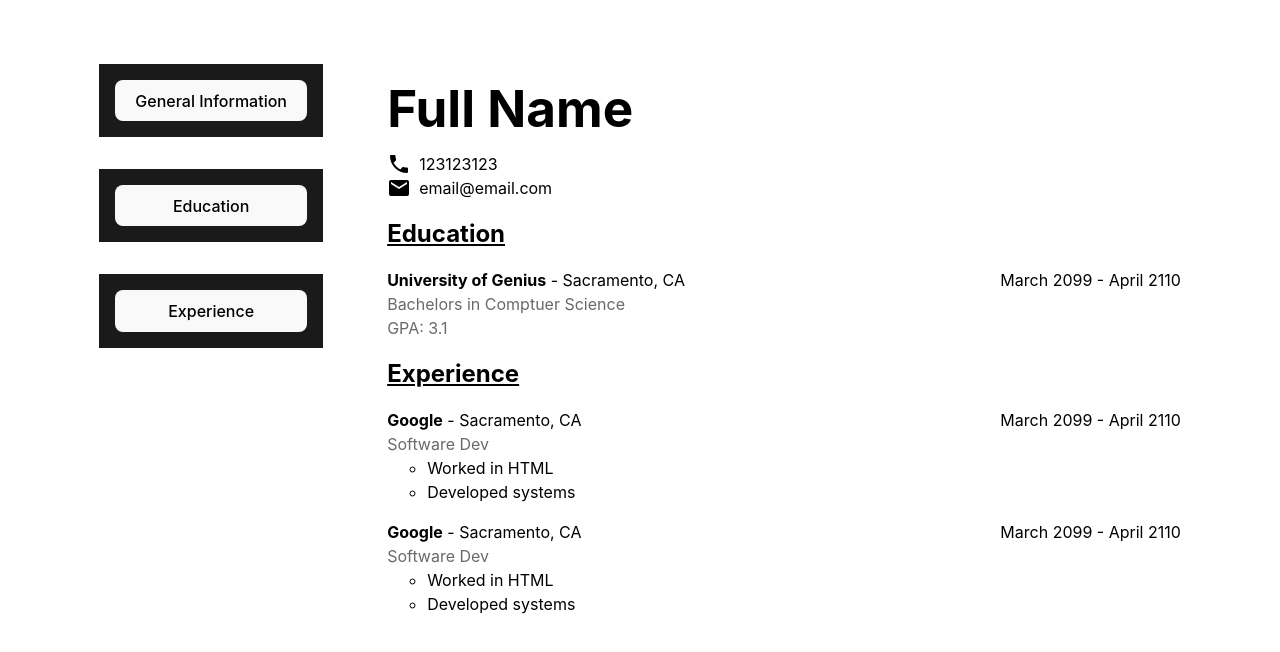
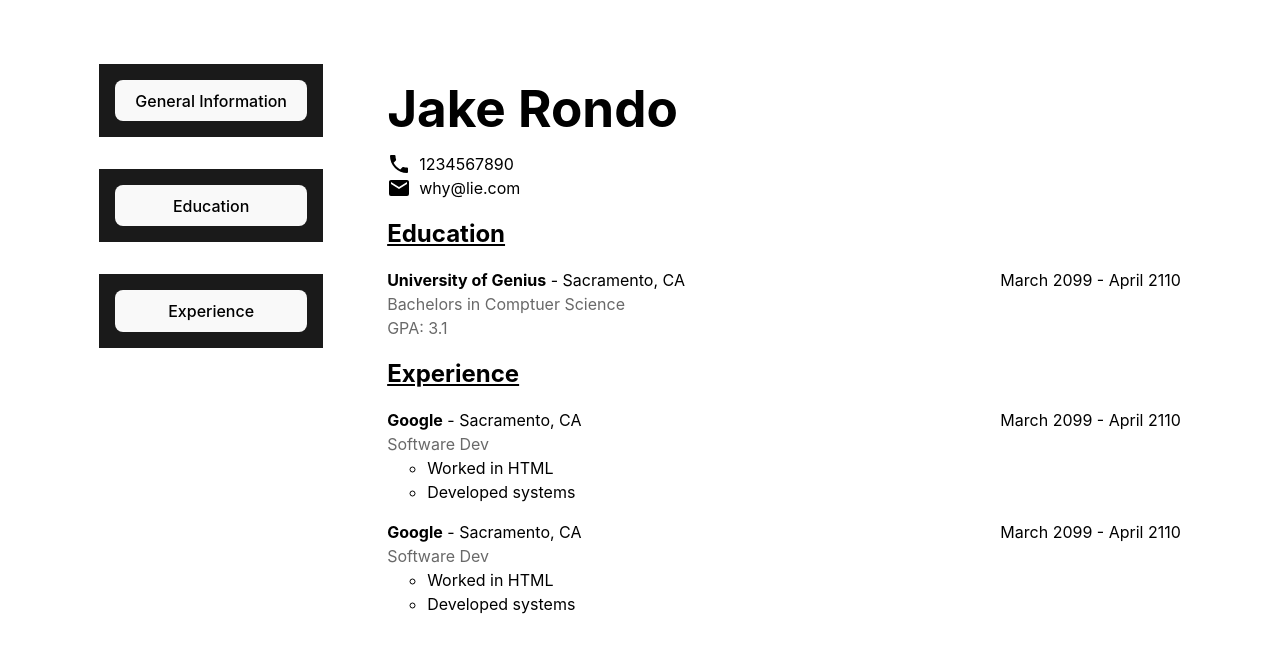
Before and after one commit to AliBa1/cv-app, a React (Vite) app: page / in a window 1280 px wide. Shown: the top 652 px of the page. Built offline with nearby package versions, Linux system fonts and the light colour scheme.

Commit message:
fix general form and cleanup general

```diff
--- a/src/App.jsx
+++ b/src/App.jsx
@@ -7,46 +7,34 @@ import Experience from './components/Experience.jsx'
 import ExperienceForm from './components/ExperienceForm.jsx'
 import './App.css'
 
-// function App() {
-//   const [count, setCount] = useState(0)
+function App(){
+  const [generalInfo, setGeneralInfo] = useState({
+    firstName: "Jake",
+    lastName: "Rondo",
+    phone: 1234567890,
+    email: "why@lie.com",
+  })
 
-//   return (
-//     <>
-//       <div>
-//         <a href="https://vitejs.dev" target="_blank">
-//           <img src={viteLogo} className="logo" alt="Vite logo" />
-//         </a>
-//         <a href="https://react.dev" target="_blank">
-//           <img src={reactLogo} className="logo react" alt="React logo" />
-//         </a>
-//       </div>
-//       <h1>Vite + React</h1>
-//       <div className="card">
-//         <button onClick={() => setCount((count) => count + 1)}>
-//           count is {count}
-//         </button>
-//         <p>
-//           Edit <code>src/App.jsx</code> and save to test HMR
-//         </p>
-//       </div>
-//       <p className="read-the-docs">
-//         Click on the Vite and React logos to learn more
-//       </p>
-//     </>
-//   )
-// }
+  const updateInfo = (firstName, lastName, phone, email) => {
+    setGeneralInfo({
+      firstName: firstName,
+      lastName: lastName,
+      phone: phone,
+      email: email
+    });
+  };
 
-function App(){
   return (
     <>
       <div className="forms">
-        <GeneralForm/>
+        {/* <GeneralForm/> */}
+        <GeneralForm updateInfo={updateInfo}/>
         <EducationForm/>
         <ExperienceForm/>
       </div>
 
       <div className="cv">
-        <General />
+        <General data={generalInfo}/>
         <Education/>
         <Experience/>
       </div>
--- a/src/components/EducationForm.jsx
+++ b/src/components/EducationForm.jsx
@@ -63,18 +63,7 @@ function EducationForm() {
           <label>Major</label>
           <input value={major} onChange={e => setMajor(e.target.value)} required/>
 
-          <button type="submit" onClick={() => {
-            setShowForm(false);
-            console.log("School: " + schoolName);
-            console.log("City: " + city);
-            console.log("State: " + state);
-            console.log("Start Month: " + startMonth);
-            console.log("Start Year: " + startYear);
-            console.log("End Month: " + endMonth);
-            console.log("End Year: " + endYear);
-            console.log("Degree: " + degreeType);
-            console.log("Major: " + major);
-            }}>Enter</button>
+          <button type="submit" >Enter</button>
         </form>
         )}
     </div>
--- a/src/components/General.jsx
+++ b/src/components/General.jsx
@@ -1,27 +1,25 @@
-import { useState } from 'react'
+/* eslint-disable react/prop-types */
+// import { useState } from 'react'
 import Icon from '@mdi/react';
 import { mdiPhone } from '@mdi/js';
 import { mdiEmail } from '@mdi/js';
-
-{/* <Icon path={mdiPhone} size={1} /> */}
 // import './General.css'
 
-function General() {
-//   const [count, setCount] = useState(0)
+function IconInfo(props) {
+  return (
+    <div style={{ display: 'flex', alignItems: 'center' }}>
+      <Icon path={props.icon} size={1} />
+      <p style={{ marginLeft: '0.5rem'}}>{props.info}</p>
+    </div>
+  )
+}
 
+function General(props) {
   return (
     <>
-      <h1 style={{paddingBlock: '1rem'}}>Full Name</h1>
-
-      <div style={{ display: 'flex', alignItems: 'center' }}>
-        <Icon path={mdiPhone} size={1} />
-        <p style={{ marginLeft: '0.5rem'}}>123123123</p>
-      </div>
-
-      <div style={{ display: 'flex', alignItems: 'center'  }}>
-        <Icon path={mdiEmail} size={1} />
-        <p style={{ marginLeft: '0.5rem'}}>email@email.com</p>
-      </div>
+      <h1 style={{paddingBlock: '1rem'}}>{props.data.firstName} {props.data.lastName}</h1>
+      <IconInfo icon={mdiPhone} info={props.data.phone} />
+      <IconInfo icon={mdiEmail} info={props.data.email} />
     </>
   )
 }
--- a/src/components/GeneralForm.jsx
+++ b/src/components/GeneralForm.jsx
@@ -1,7 +1,8 @@
+/* eslint-disable react/prop-types */
 import { useState } from 'react'
 // import './GeneralForm.css'
 
-function GeneralForm() {
+function GeneralForm({updateInfo}) {
   const [showForm, setShowForm] = useState(false);
   const [firstName, setFirstName] = useState('');
   const [lastName, setLastName] = useState('');
@@ -9,9 +10,10 @@ function GeneralForm() {
   const [email, setEmail] = useState('');
 
   function updateGeneral() {
-    console.log("Full Name: " + firstName + lastName);
+    console.log("Full Name: " + firstName + ' ' + lastName);
     console.log("Phone: " + phone);
     console.log("Email: " + email);
+    updateInfo(firstName, lastName, phone, email);
   }
 
   return (
@@ -23,23 +25,25 @@ function GeneralForm() {
           updateGeneral(),
           setShowForm(false)
         }}>
-          <label>First Name</label>
-          <input value={firstName} onChange={e => setFirstName(e.target.value)} required/>
+          <FormInput labelTitle="First Name" isRequired={true} value={firstName} setValue={setFirstName}/>
+          <FormInput labelTitle="Last Name" isRequired={true} value={lastName} setValue={setLastName}/>
+          <FormInput labelTitle="Phone" isRequired={true} value={phone} setValue={setPhone}/>
+          <FormInput labelTitle="Email" isRequired={true} value={email} setValue={setEmail}/>
 
-          <label>Last Name</label>
-          <input value={lastName} onChange={e => setLastName(e.target.value)} required/>
-
-          <label>Phone</label>
-          <input value={phone} onChange={e => setPhone(e.target.value)} type="number" required/>
-
-          <label>Email</label>
-          <input value={email} onChange={e => setEmail(e.target.value)} type="email" required/>
-
-          <button type="submit" onClick={() => {setShowForm(false)}}>Enter</button>
+          <button type="submit">Enter</button>
         </form>
       )}
     </div>
   );
 }
 
+function FormInput(props) {
+  return (
+    <>
+      <label>{props.labelTitle}</label>
+      <input value={props.value} onChange={e => props.setValue(e.target.value)} required={props.isRequired}/>
+    </>
+  )
+}
+
 export default GeneralForm
```
